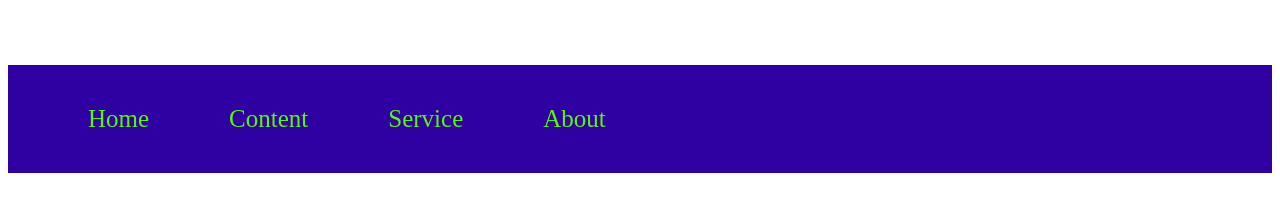
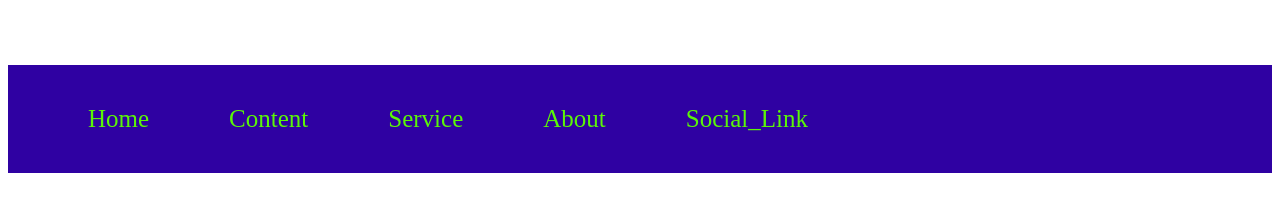
Before and after one commit to MD-Nasir301/Github_Project2, a plain HTML site: page index.html in a window 1280 px wide. Shown: the part 611-822 px from the top of the page. Drawn offline with Linux system fonts and the light colour scheme.

Commit message:
Fix: Added a new link on footer menu

```diff
--- a/index.html
+++ b/index.html
@@ -57,6 +57,7 @@
           <li class="nav_item"><a href="#">Content</a></li>
           <li class="nav_item"><a href="#">Service</a></li>
           <li class="nav_item"><a href="#">About</a></li>
+          <li class="nav_item"><a href="#">Social_Link</a></li>
         </ul>
       </div>
     </footer>
```
